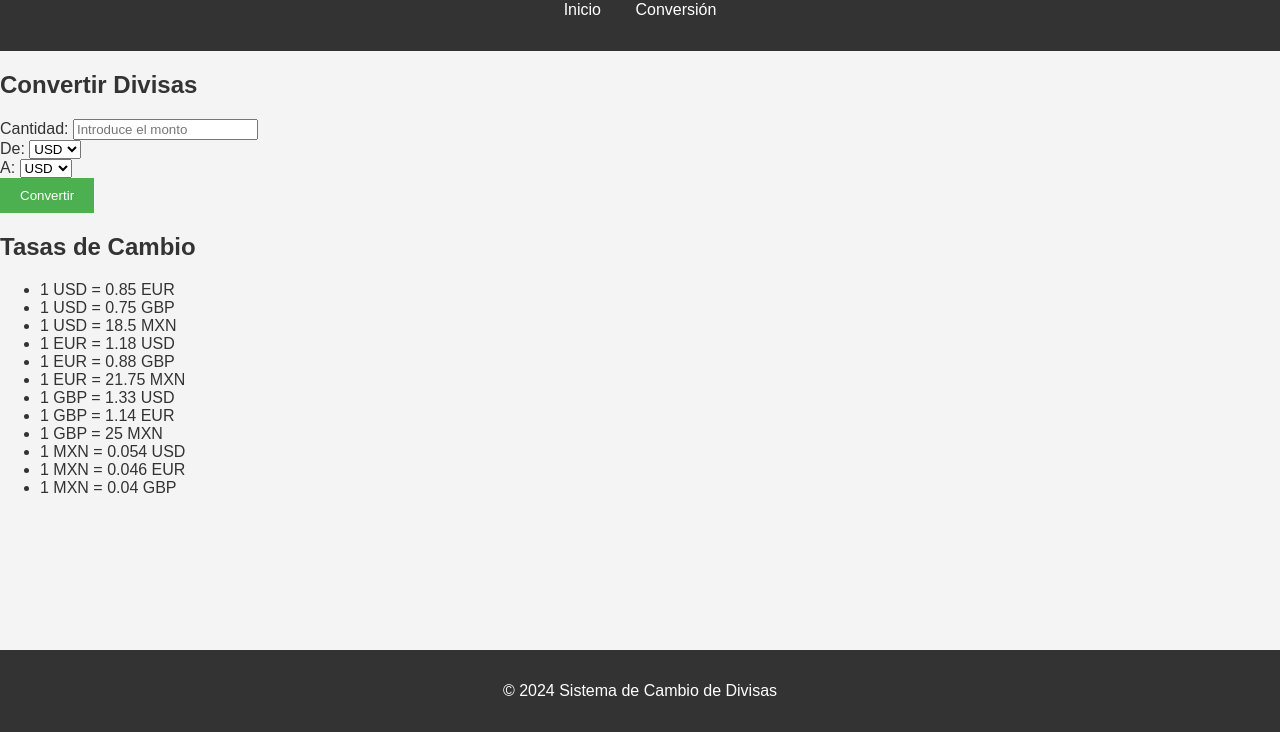
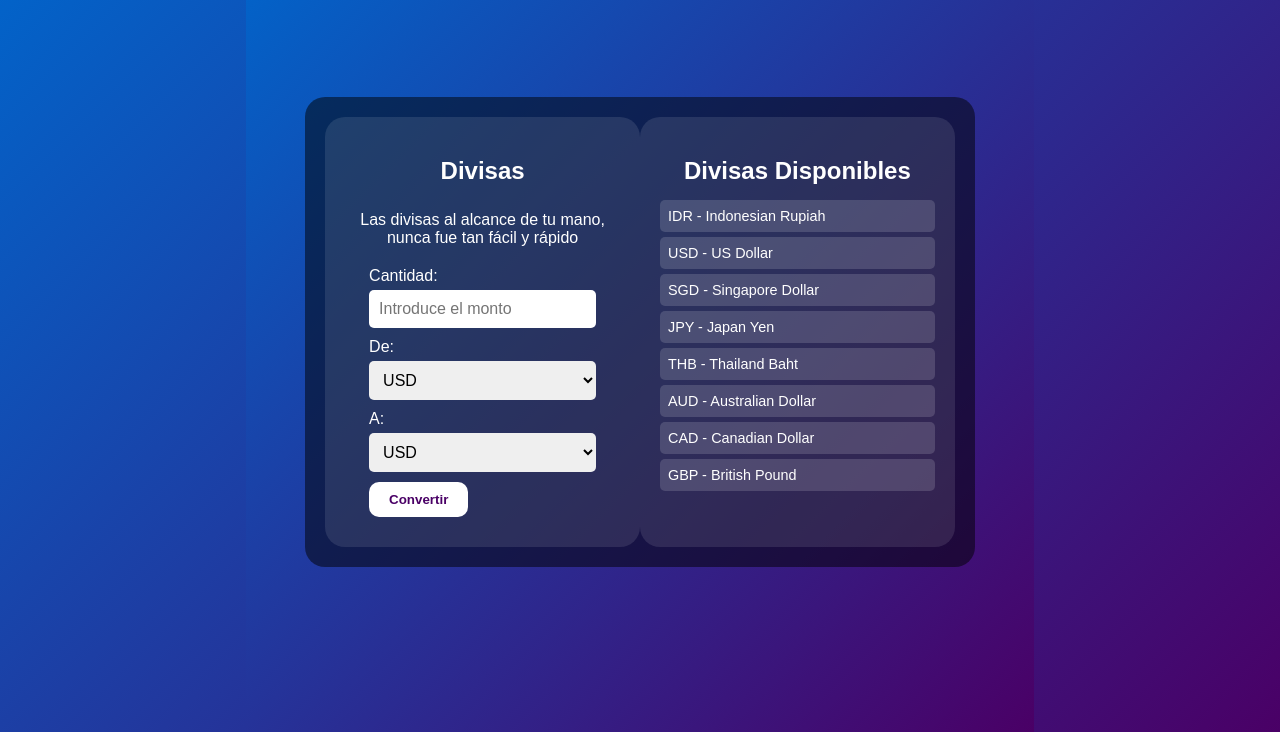
Before and after one commit to RicarbonatoNA/DivisasPWA, a plain HTML site: page convert.html in a window 1280 px wide. Shown: the part 68-800 px from the top of the page. Drawn offline with Linux system fonts and the light colour scheme.

Commit message:
pulote tienes

```diff
--- a/convert.html
+++ b/convert.html
@@ -7,25 +7,17 @@
     <link rel="stylesheet" href="css/styles.css">
 </head>
 <body>
-    <header>
-        <h1>Sistema de Cambio de Divisas</h1>
-        <nav>
-            <ul>
-                <li><a href="index.html">Inicio</a></li>
-                <li><a href="convert.html">Conversión</a></li>
-            </ul>
-        </nav>
-    </header>
-
-    <main>
-        <section class="converter">
-            <h2>Convertir Divisas</h2>
+    <main class="container">
+        <section class="currency-converter">
+            <div class="converter-box">
+                <h2>Divisas</h2>
+                <p>Las divisas al alcance de tu mano, nunca fue tan fácil y rápido</p>
                 <form id="currencyForm">
-                <div>
+                    <div class="input-group">
                         <label for="amount">Cantidad:</label>
                         <input type="number" id="amount" placeholder="Introduce el monto" required>
                     </div>
-                <div>
+                    <div class="input-group">
                         <label for="fromCurrency">De:</label>
                         <select id="fromCurrency">
                             <option value="USD">USD</option>
@@ -34,7 +26,7 @@
                             <option value="MXN">MXN</option>
                         </select>
                     </div>
-                <div>
+                    <div class="input-group">
                         <label for="toCurrency">A:</label>
                         <select id="toCurrency">
                             <option value="USD">USD</option>
@@ -44,20 +36,24 @@
                         </select>
                     </div>
                     <button type="button" onclick="convertCurrency()">Convertir</button>
+                    <div id="result"></div>
                 </form>
-            <div id="result"></div>
-        </section>
-
-        <section id="currencyList">
-            <h2>Tasas de Cambio</h2>
-            <ul id="exchangeRates"></ul>
+            </div>
+            <div class="currency-list">
+                <h2>Divisas Disponibles</h2>
+                <ul>
+                    <li>IDR - Indonesian Rupiah</li>
+                    <li>USD - US Dollar</li>
+                    <li>SGD - Singapore Dollar</li>
+                    <li>JPY - Japan Yen</li>
+                    <li>THB - Thailand Baht</li>
+                    <li>AUD - Australian Dollar</li>
+                    <li>CAD - Canadian Dollar</li>
+                    <li>GBP - British Pound</li>
+                </ul>
+            </div>
         </section>
     </main>
-
-    <footer>
-        <p>© 2024 Sistema de Cambio de Divisas</p>
-    </footer>
-
     <script src="js/app.js"></script>
 </body>
 </html>
--- a/css/styles.css
+++ b/css/styles.css
@@ -1,74 +1,117 @@
-body {
-    font-family: Arial, sans-serif;
+body, html {
     margin: 0;
     padding: 0;
-    background-color: #f4f4f4;
-    color: #333;
+    font-family: 'Poppins', sans-serif;
+    background: linear-gradient(135deg, #0066CC 0%, #4A0066 100%);
+    color: #ffffff;
+    display: flex;
+    justify-content: center;
+    align-items: center;
+    height: 100vh;
 }
 
-header {
-    background-color: #333;
-    color: #fff;
-    padding: 1rem 0;
-    text-align: center;
+.container {
+    background-color: rgba(0, 0, 0, 0.5);
+    border-radius: 20px;
+    padding: 20px;
+    width: 80%;
+    max-width: 1000px;
+    display: flex;
+    justify-content: space-between;
 }
 
-nav ul {
-    list-style: none;
-    padding: 0;
+.currency-converter {
+    display: flex;
+    width: 100%;
 }
 
-nav ul li {
-    display: inline;
-    margin: 0 15px;
+.converter-box, .currency-list {
+    background-color: rgba(255, 255, 255, 0.1);
+    border-radius: 20px;
+    padding: 20px;
+    width: 48%;
 }
 
-nav ul li a {
-    color: #fff;
-    text-decoration: none;
+.converter-box {
+    display: flex;
+    flex-direction: column;
+    align-items: center;
+    justify-content: space-between;
 }
 
-h1 {
-    margin: 0;
+h2 {
+    color: #ffffff;
+    font-size: 1.5rem;
+    margin-bottom: 10px;
 }
 
-.main {
-    padding: 2rem;
+p {
+    text-align: center;
+    margin-bottom: 20px;
+    font-size: 1rem;
+}
+
+.input-group {
+    display: flex;
+    flex-direction: column;
+    margin-bottom: 10px;
+}
+
+input, select {
+    padding: 10px;
+    font-size: 1rem;
+    border: none;
+    border-radius: 5px;
+    margin-top: 5px;
 }
 
 button {
-    background-color: #4CAF50;
-    color: white;
     padding: 10px 20px;
+    background-color: #ffffff;
+    color: #4A0066;
     border: none;
+    border-radius: 10px;
     cursor: pointer;
+    transition: background-color 0.3s ease;
+    font-weight: bold;
 }
 
 button:hover {
-    background-color: #45a049;
+    background-color: #f0f0f0;
 }
 
-table {
-    width: 100%;
-    border-collapse: collapse;
-    margin: 20px 0;
+#result {
+    margin-top: 10px;
+    font-size: 1.2rem;
+    color: #ffffff;
 }
 
-table, th, td {
-    border: 1px solid black;
+.currency-list ul {
+    list-style-type: none;
+    padding: 0;
+    font-size: 0.9rem;
 }
 
-th, td {
-    padding: 10px;
-    text-align: center;
+.currency-list li {
+    background-color: rgba(255, 255, 255, 0.15);
+    margin: 5px 0;
+    padding: 8px;
+    border-radius: 5px;
 }
 
-footer {
-    background-color: #333;
-    color: white;
+.currency-list h2 {
     text-align: center;
-    padding: 1rem 0;
-    position: fixed;
-    width: 100%;
-    bottom: 0;
+    margin-bottom: 15px;
 }
+
+/* Responsive */
+@media (max-width: 768px) {
+    .container {
+        flex-direction: column;
+        padding: 10px;
+    }
+    .converter-box, .currency-list {
+        width: 100%;
+        margin-bottom: 15px;
+    }
+}
```
Also changed, not shown: index.html (+9 -19 lines). Lines whose indentation alone changed are shown as unchanged.
